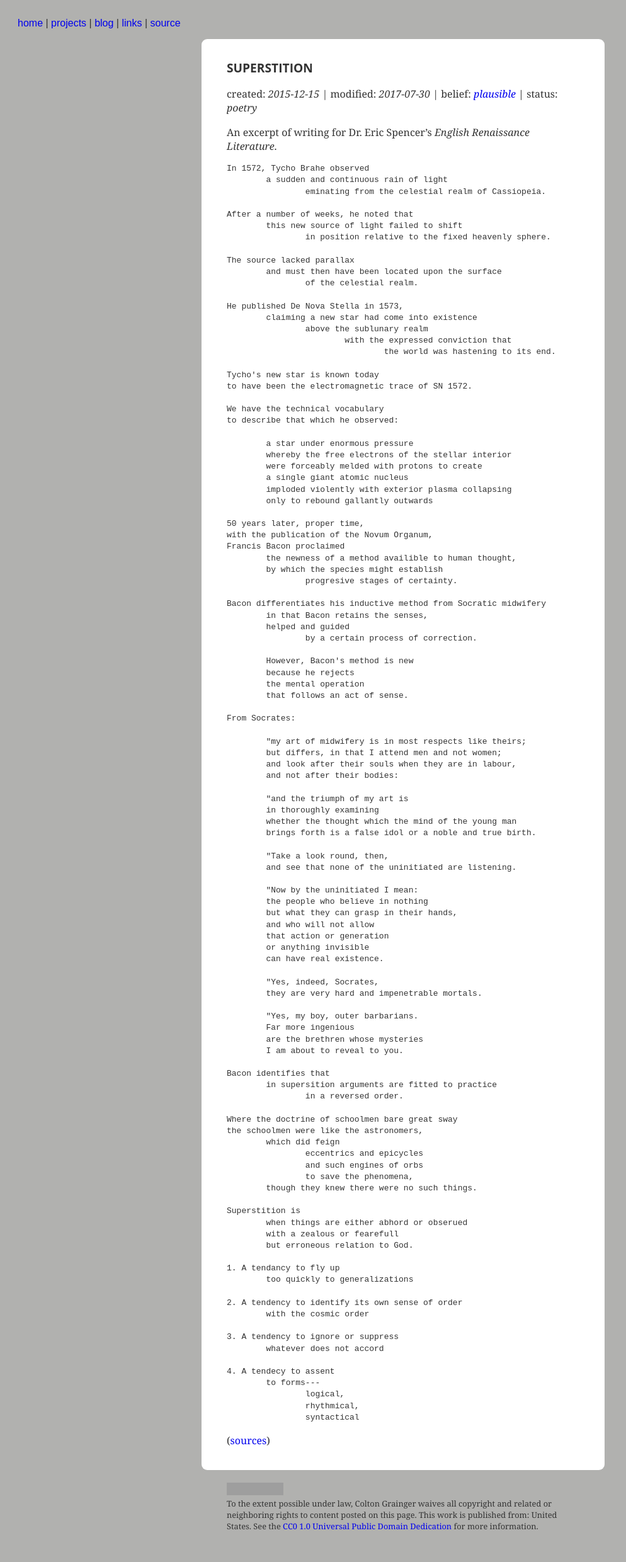
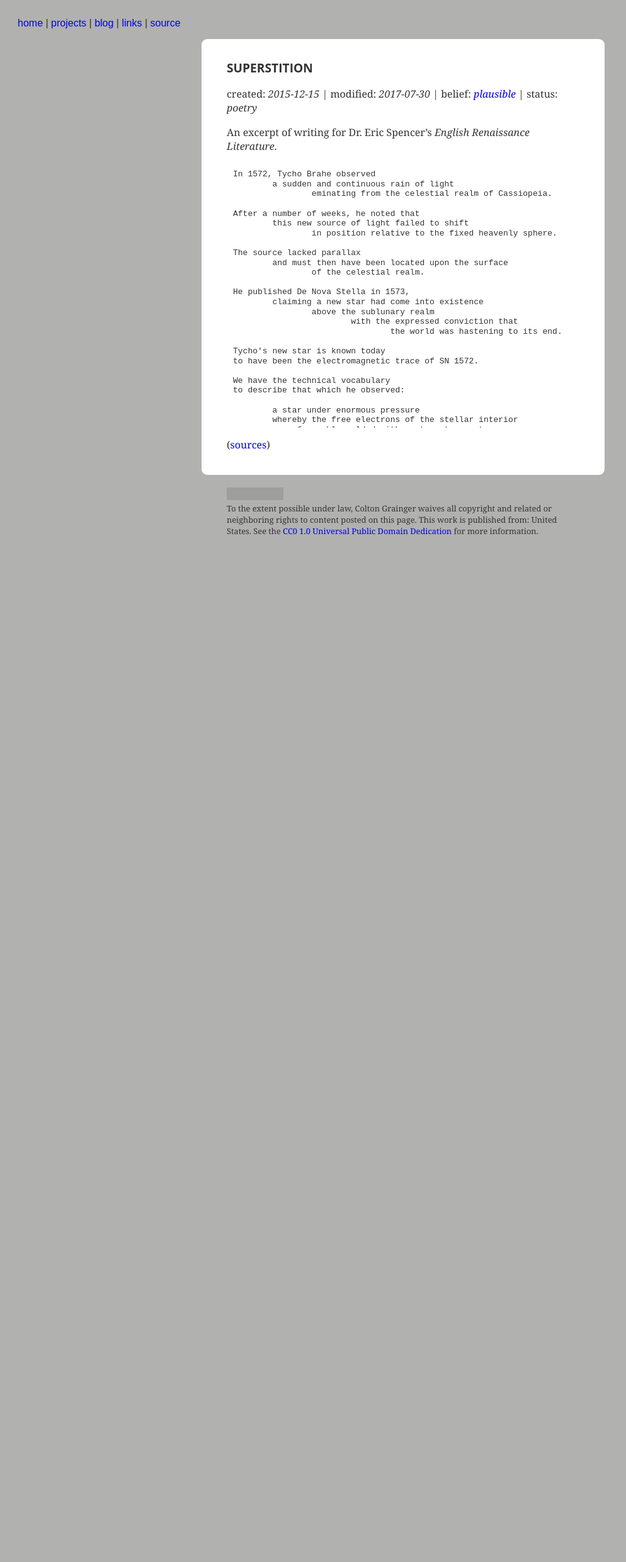
Before and after one commit to coltongrainger/blog, a Jekyll site: the page built from _posts/2015-12-15-superstition.md, in a window 1280 px wide. Shown: the whole page at 63% size, without its empty margins (0-994 px from the left). Built offline with Jekyll 4.4.1, drawn with Linux system fonts in a browser that asks for light colours; our own code applies the rules of GitHub Pages for plain Markdown files; after the commit the page ends 900 px from its top, so only the background shows below that; grey boxes are pictures that could not be loaded.

Commit message:
pre for verse

```diff
--- a/_includes/head.html
+++ b/_includes/head.html
@@ -48,12 +48,6 @@ h2 { border-bottom: 1px solid #93a1a1; }
 h2, h3, h4, h5, h6 { font-size: 110%; }
 h1, h2, h3, h4, h5, h6 { font-family: Open Sans, Helvetica, sans-serif; }
 
-blockquote {
-    border-left: 4px solid #ccc;
-    margin: 0px;
-    padding-left: 16px;
-}
-
 main {
     line-height: 1.4;
     margin: auto;
@@ -86,6 +80,20 @@ main {
     }
 }
 
+blockquote {
+    border-left: 4px solid #ccc;
+    margin: 0px;
+    padding-left: 16px;
+}
+
+pre {
+    display: block;
+    line-height: 1.2;
+    max-height: 400px;
+    overflow: auto;
+    padding: 10px;
+}
+
 footer { margin: auto;
     max-width: 35rem;
     margin-left: auto ;
```
